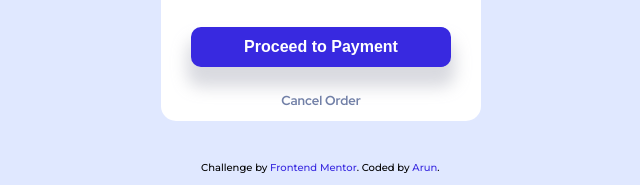
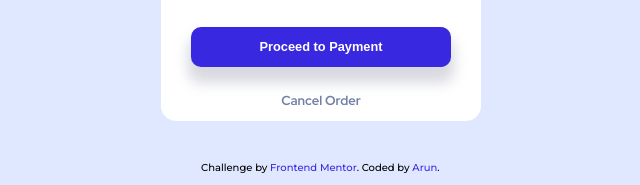
Before and after one commit to ninjabro/ordersummaryhtmlcss, a plain HTML site: page index.html in a window 1280 px wide. Shown: the part 528-713 px from the top of the page, 319-959 px from the left. Drawn offline with Linux system fonts and the light colour scheme.

Commit message:
completed

```diff
--- a/index.html
+++ b/index.html
@@ -19,7 +19,7 @@
     />
     <link rel="stylesheet" href="style.css" />
 
-    <title>Frontend Mentor | Order summary card</title>
+    <title>Frontend Mentor | Order summary card.</title>
   </head>
   <body>
     <main>
--- a/style.css
+++ b/style.css
@@ -129,7 +129,7 @@ img {
   color: var(--white);
   background-color: var(--Brightblue);
   border-radius: 10px;
-  font-size: 1rem;
+  font-size: 0.8rem;
   padding: 10px;
   font-weight: 700;
   box-shadow: 0em 1em 1em 0.25em var(--box-shadow);
```
